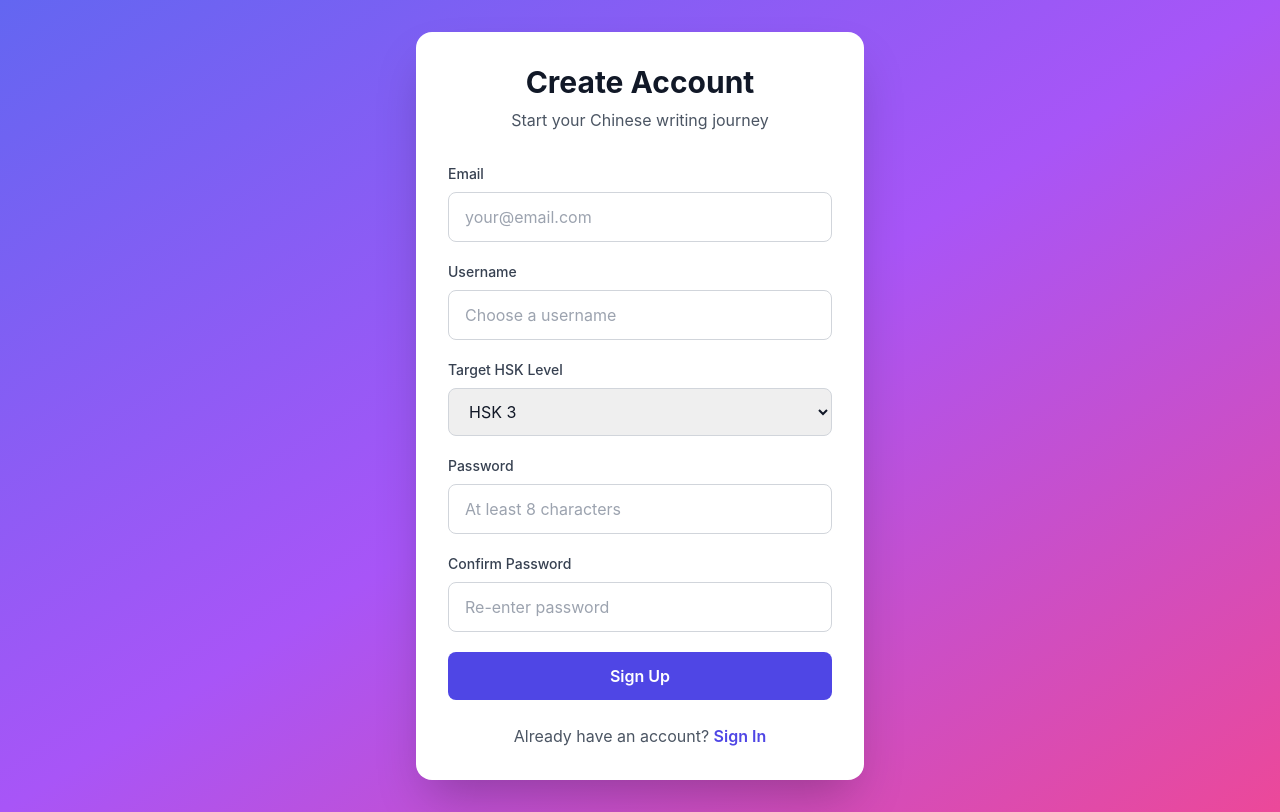
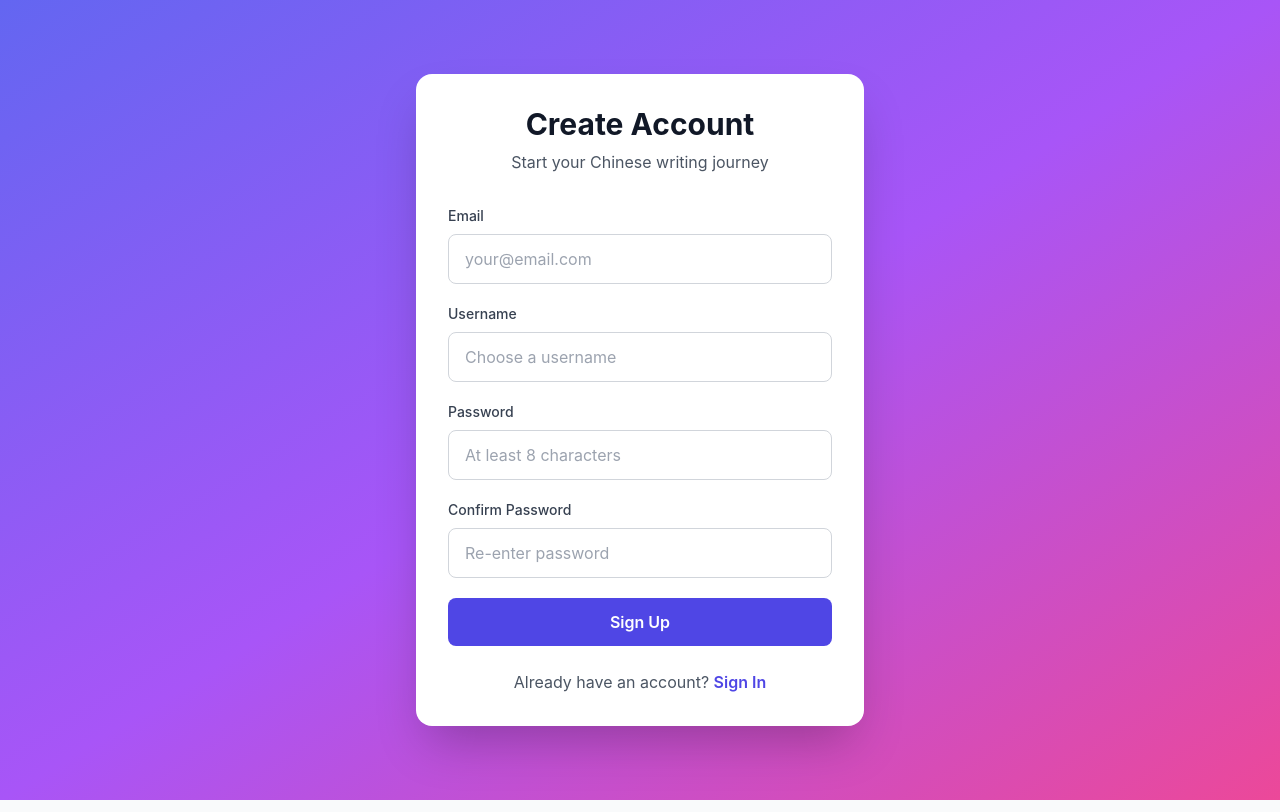
Before and after one commit to zeezxu/chinese-writing-coach, a React app in the folder frontend/: page /register in a window 1280 px wide. Both pictures are taken after a click on the button "Continue / 继续 →". Built offline with nearby package versions, Linux system fonts and the light colour scheme; no server answers; the HTML template or start-up script is replaced by a standard one.

Commit message:
Fix register page

```diff
--- a/frontend/src/pages/RegisterPage.tsx
+++ b/frontend/src/pages/RegisterPage.tsx
@@ -14,16 +14,15 @@ export default function RegisterPage() {
     username: '',
     password: '',
     confirmPassword: '',
-    target_hsk_level: 3,
   });
   const [error, setError] = useState('');
   const [isLoading, setIsLoading] = useState(false);
 
-  const handleChange = (e: React.ChangeEvent<HTMLInputElement | HTMLSelectElement>) => {
+  const handleChange = (e: React.ChangeEvent<HTMLInputElement>) => {
     const { name, value } = e.target;
     setFormData(prev => ({
       ...prev,
-      [name]: name === 'target_hsk_level' ? parseInt(value) : value
+      [name]: value
     }));
   };
 
@@ -50,7 +49,6 @@ export default function RegisterPage() {
         email: formData.email,
         username: formData.username,
         password: formData.password,
-        target_hsk_level: formData.target_hsk_level,
         preferred_language: language,
       });
       setAuth(response.user, response.access_token);
@@ -120,27 +118,6 @@ export default function RegisterPage() {
             />
           </div>
 
-          {/* HSK Level */}
-          <div>
-            <label htmlFor="target_hsk_level" className="block text-sm font-medium text-gray-700 mb-2">
-              {t.auth.targetLevel || 'Target HSK Level'}
-            </label>
-            <select
-              id="target_hsk_level"
-              name="target_hsk_level"
-              value={formData.target_hsk_level}
-              onChange={handleChange}
-              className="w-full px-4 py-3 border border-gray-300 rounded-lg focus:ring-2 focus:ring-indigo-500 focus:border-transparent transition-all"
-            >
-              <option value={1}>HSK 1</option>
-              <option value={2}>HSK 2</option>
-              <option value={3}>HSK 3</option>
-              <option value={4}>HSK 4</option>
-              <option value={5}>HSK 5</option>
-              <option value={6}>HSK 6</option>
-            </select>
-          </div>
-
           {/* Password */}
           <div>
             <label htmlFor="password" className="block text-sm font-medium text-gray-700 mb-2">
```
